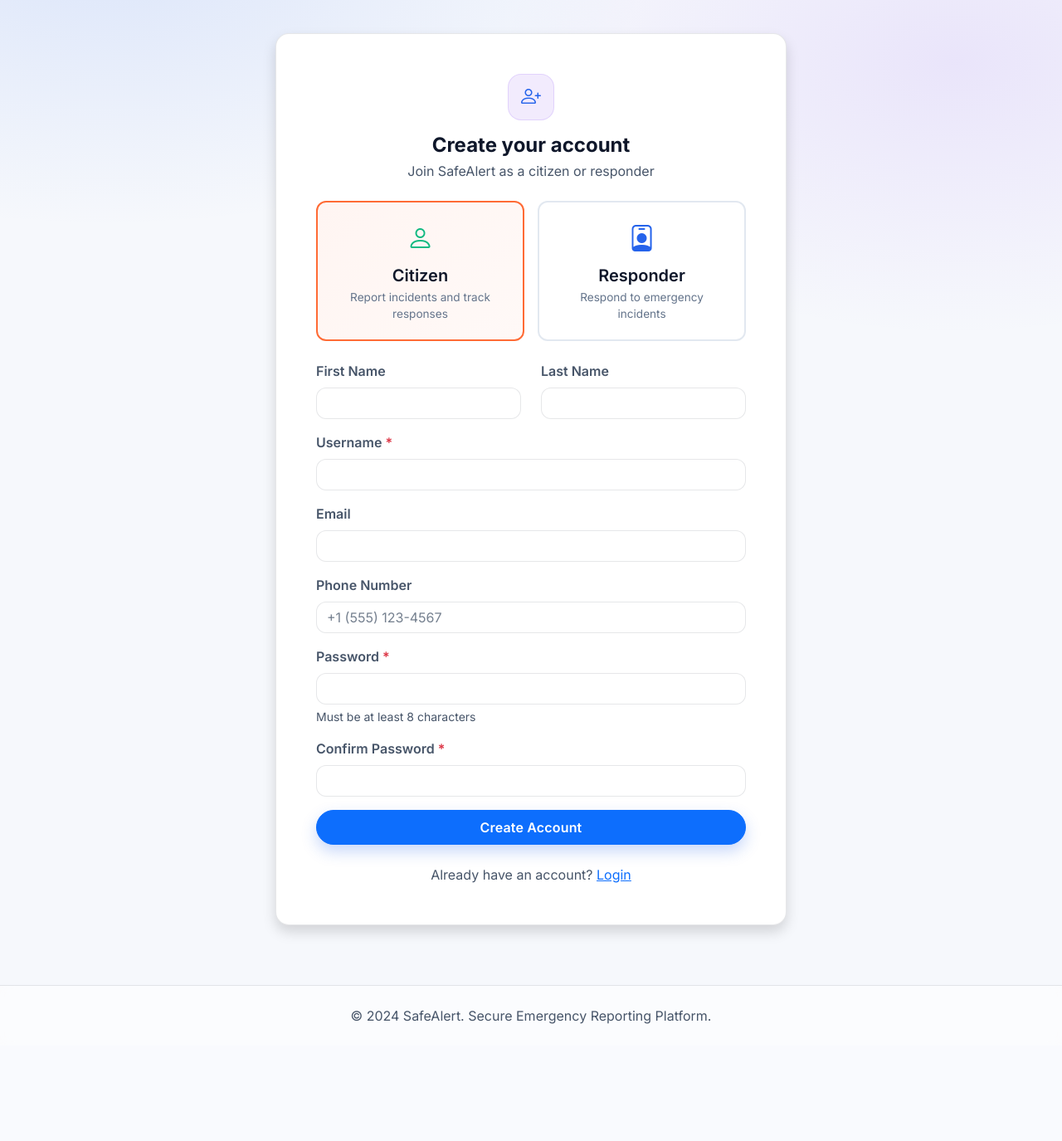
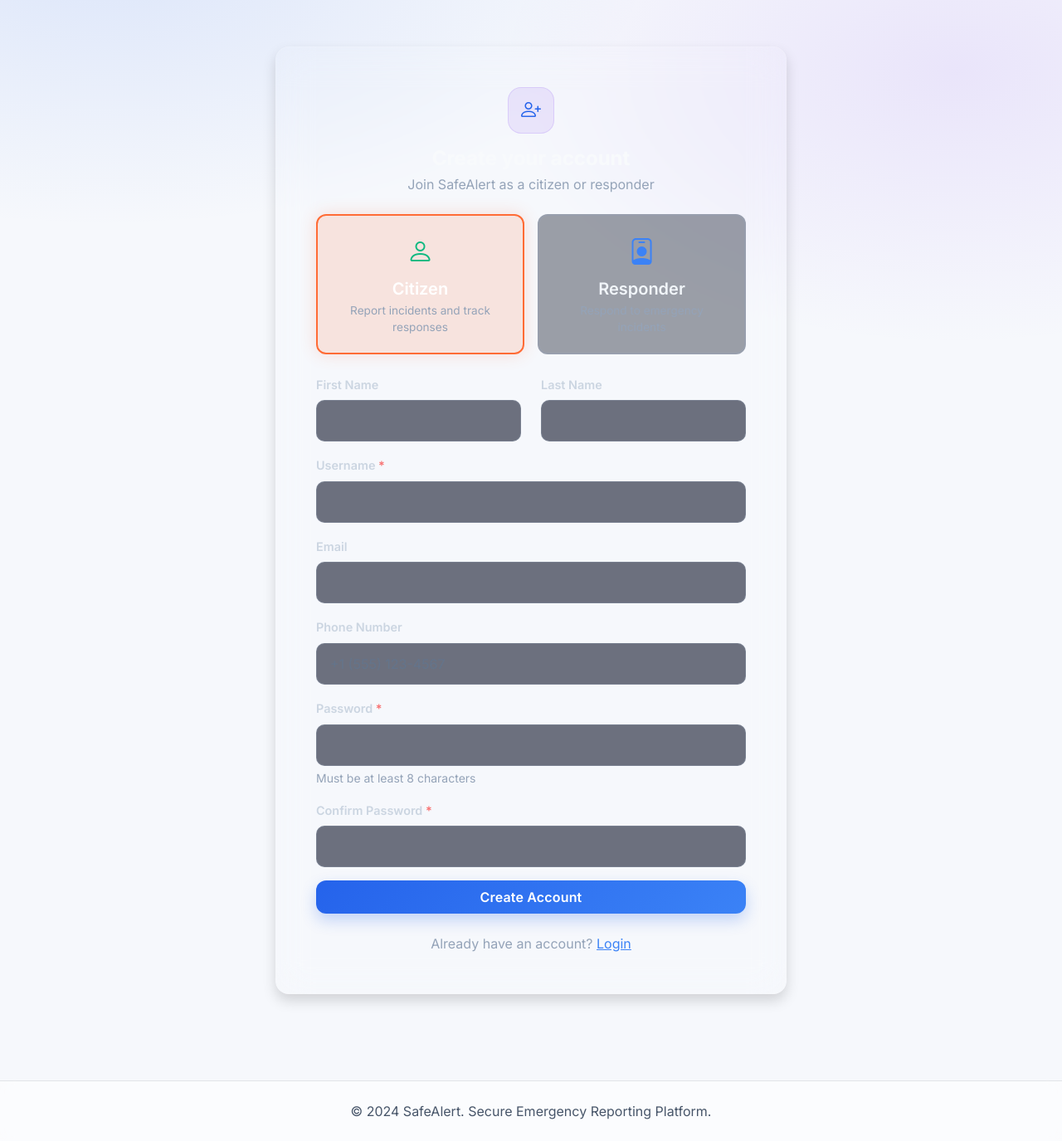
Before and after one commit to AlexBabu26/SafeAlert-Acdemic, a Django app: page /register in a window 1280 px wide. Shown: the part 57-1432 px from the top of the page at 83% size. Before the commit the page ends 1291 px from the top, so only its background shows below. Run offline with Django 4.2, Linux system fonts and the light colour scheme.

Commit message:
Enhance authentication page styling and add dark mode support
- Increased padding for the authentication wrapper for better spacing.
- Introduced dark mode styles for the authentication card, including background, text colors, and form element styles.
- Updated register page styles for improved visibility and user experience, including form inputs and role selector.
- Added animations for the responder fields and pending notice sections to enhance interactivity.

```diff
--- a/static/css/app.css
+++ b/static/css/app.css
@@ -277,12 +277,81 @@
 
 /* Auth pages */
 .sa-auth-wrap {
-    padding-top: 1rem;
+    padding-top: 2rem;
+    padding-bottom: 2rem;
 }
 
 .sa-auth-card .card-header {
     background: transparent;
     border-bottom: 1px solid var(--sa-border);
+}
+
+/* Dark mode auth card styling */
+@media (prefers-color-scheme: dark) {
+    .sa-auth-card {
+        background: rgba(15, 23, 42, 0.7) !important;
+        backdrop-filter: blur(20px);
+        border: 1px solid rgba(148, 163, 184, 0.15) !important;
+    }
+
+    .sa-auth-card .card-body {
+        color: #e2e8f0;
+    }
+
+    .sa-auth-card h4,
+    .sa-auth-card h5 {
+        color: #f8fafc;
+    }
+
+    .sa-auth-card .form-label {
+        color: #cbd5e1 !important;
+        font-weight: 600;
+    }
+
+    .sa-auth-card .form-control,
+    .sa-auth-card .form-select {
+        background: rgba(15, 23, 42, 0.6);
+        border: 1px solid rgba(148, 163, 184, 0.3);
+        color: #f1f5f9;
+    }
+
+    .sa-auth-card .form-control::placeholder {
+        color: #64748b;
+    }
+
+    .sa-auth-card .form-control:focus,
+    .sa-auth-card .form-select:focus {
+        background: rgba(15, 23, 42, 0.8);
+        border-color: #3b82f6;
+        box-shadow: 0 0 0 3px rgba(59, 130, 246, 0.2);
+        color: #f1f5f9;
+    }
+
+    .sa-auth-card .form-text {
+        color: #94a3b8;
+    }
+
+    .sa-auth-card .text-muted {
+        color: #94a3b8 !important;
+    }
+
+    .sa-auth-card a {
+        color: #60a5fa;
+    }
+
+    .sa-auth-card a:hover {
+        color: #93c5fd;
+    }
+
+    .sa-auth-card .btn-primary {
+        background: linear-gradient(135deg, #2563eb, #3b82f6);
+        border: none;
+    }
+
+    .sa-auth-card .btn-primary:hover {
+        background: linear-gradient(135deg, #1d4ed8, #2563eb);
+        box-shadow: 0 8px 25px rgba(37, 99, 235, 0.35);
+    }
 }
 
 /* Toast + loader */
--- a/templates/public/register.html
+++ b/templates/public/register.html
@@ -4,6 +4,59 @@
 
 {% block extra_css %}
 <style>
+    /* Register page specific styles */
+    .sa-auth-card {
+        background: rgba(255, 255, 255, 0.03) !important;
+        backdrop-filter: blur(20px);
+        border: 1px solid rgba(255, 255, 255, 0.1) !important;
+    }
+
+    .sa-auth-card .card-body {
+        color: #e2e8f0;
+    }
+
+    .sa-auth-card h4 {
+        color: #f8fafc;
+    }
+
+    .sa-auth-card .text-muted {
+        color: #94a3b8 !important;
+    }
+
+    /* Form labels - ensure visibility */
+    .sa-auth-card .form-label {
+        color: #cbd5e1 !important;
+        font-weight: 600;
+        font-size: 0.9rem;
+    }
+
+    /* Form inputs */
+    .sa-auth-card .form-control,
+    .sa-auth-card .form-select {
+        background: rgba(15, 23, 42, 0.6);
+        border: 1px solid rgba(148, 163, 184, 0.3);
+        color: #f1f5f9;
+        padding: 0.75rem 1rem;
+        border-radius: 10px;
+    }
+
+    .sa-auth-card .form-control::placeholder {
+        color: #64748b;
+    }
+
+    .sa-auth-card .form-control:focus,
+    .sa-auth-card .form-select:focus {
+        background: rgba(15, 23, 42, 0.8);
+        border-color: #3b82f6;
+        box-shadow: 0 0 0 3px rgba(59, 130, 246, 0.2);
+        color: #f1f5f9;
+    }
+
+    .sa-auth-card .form-text {
+        color: #94a3b8;
+    }
+
+    /* Role selector */
     .role-selector {
         display: flex;
         gap: 1rem;
@@ -13,21 +66,23 @@
     .role-card {
         flex: 1;
         padding: 1.25rem;
-        border: 2px solid #e2e8f0;
+        border: 2px solid rgba(148, 163, 184, 0.3);
         border-radius: 12px;
         cursor: pointer;
         transition: all 0.3s ease;
         text-align: center;
+        background: rgba(15, 23, 42, 0.4);
     }
 
     .role-card:hover {
         border-color: #ff6b35;
-        background: #fff9f7;
+        background: rgba(255, 107, 53, 0.1);
     }
 
     .role-card.selected {
         border-color: #ff6b35;
-        background: linear-gradient(135deg, #fff5f2 0%, #fff9f7 100%);
+        background: rgba(255, 107, 53, 0.15);
+        box-shadow: 0 0 20px rgba(255, 107, 53, 0.2);
     }
 
     .role-card i {
@@ -37,41 +92,142 @@
     }
 
     .role-card.citizen i { color: #10b981; }
-    .role-card.responder i { color: #2563eb; }
+    .role-card.responder i { color: #3b82f6; }
 
     .role-card h5 {
         margin-bottom: 0.25rem;
         font-weight: 600;
+        color: #f1f5f9;
     }
 
     .role-card p {
         font-size: 0.85rem;
-        color: #64748b;
+        color: #94a3b8;
         margin-bottom: 0;
     }
 
+    .role-card.selected h5 {
+        color: #fff;
+    }
+
+    /* Responder fields section */
     .responder-fields {
         display: none;
-        background: #f8fafc;
-        padding: 1rem;
+        background: rgba(255, 255, 255, 0.95);
+        padding: 1.25rem;
         border-radius: 12px;
-        margin-bottom: 1rem;
+        margin-bottom: 1.25rem;
+        border: 1px solid #e2e8f0;
     }
 
     .responder-fields.show {
         display: block;
+        animation: slideDown 0.3s ease;
     }
 
+    @keyframes slideDown {
+        from {
+            opacity: 0;
+            transform: translateY(-10px);
+        }
+        to {
+            opacity: 1;
+            transform: translateY(0);
+        }
+    }
+
+    .responder-fields h6 {
+        color: #1e293b !important;
+        font-weight: 600;
+        margin-bottom: 1rem;
+        padding-bottom: 0.75rem;
+        border-bottom: 1px solid #e2e8f0;
+    }
+
+    /* Override form styles inside responder-fields for light background */
+    .responder-fields .form-label {
+        color: #334155 !important;
+        font-weight: 600;
+    }
+
+    .responder-fields .form-control,
+    .responder-fields .form-select {
+        background: #475569;
+        border: 1px solid #64748b;
+        color: #f1f5f9;
+    }
+
+    .responder-fields .form-control::placeholder {
+        color: #94a3b8;
+    }
+
+    .responder-fields .form-control:focus,
+    .responder-fields .form-select:focus {
+        background: #475569;
+        border-color: #ff6b35;
+        box-shadow: 0 0 0 3px rgba(255, 107, 53, 0.25);
+        color: #f1f5f9;
+    }
+
+    /* Pending notice */
     .pending-notice {
         background: linear-gradient(135deg, #fef3c7, #fde68a);
         border-radius: 12px;
-        padding: 1rem;
-        margin-bottom: 1rem;
+        padding: 1rem 1.25rem;
+        margin-bottom: 1.25rem;
         display: none;
+        border: 1px solid #fbbf24;
     }
 
     .pending-notice.show {
         display: block;
+        animation: slideDown 0.3s ease;
+    }
+
+    .pending-notice strong {
+        color: #92400e;
+        font-size: 0.95rem;
+    }
+
+    .pending-notice p {
+        color: #78350f !important;
+        margin-bottom: 0;
+    }
+
+    .pending-notice .text-muted {
+        color: #92400e !important;
+    }
+
+    /* Submit button */
+    .sa-auth-card .btn-primary {
+        background: linear-gradient(135deg, #2563eb, #3b82f6);
+        border: none;
+        padding: 0.875rem 1.5rem;
+        font-weight: 600;
+        font-size: 1rem;
+        border-radius: 12px;
+        transition: all 0.3s ease;
+    }
+
+    .sa-auth-card .btn-primary:hover {
+        background: linear-gradient(135deg, #1d4ed8, #2563eb);
+        transform: translateY(-2px);
+        box-shadow: 0 8px 25px rgba(37, 99, 235, 0.35);
+    }
+
+    /* Footer link */
+    .sa-auth-card a {
+        color: #3b82f6;
+        font-weight: 500;
+    }
+
+    .sa-auth-card a:hover {
+        color: #60a5fa;
+    }
+
+    /* Required field indicator */
+    .text-danger {
+        color: #f87171 !important;
     }
 </style>
 {% endblock %}
```
